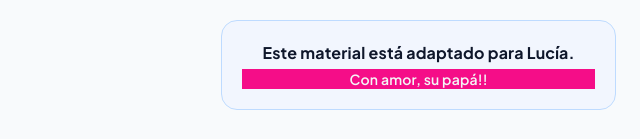
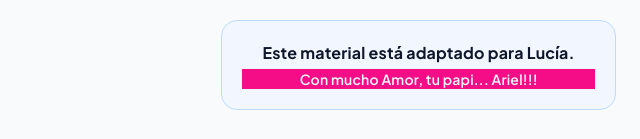
Before and after one commit to chilecitolr/Matematica-para-Lucia, a React (Vite) app: page / in a window 1280 px wide. Shown: the part 2506-2645 px from the top of the page, without its empty margins (640-1280 px from the left). Built offline with nearby package versions, Linux system fonts and the light colour scheme.

Commit message:
refactor: update footer message for Lucia

```diff
--- a/src/App.tsx
+++ b/src/App.tsx
@@ -1102,7 +1102,7 @@ export default function App() {
                 Este material está adaptado para Lucía.
               </div>
               <div className="font-display text-sm font-semibold bg-[#f50d88] text-[#f4f5f6]">
-                Con amor, su papá!!
+                Con mucho Amor, tu papi... Ariel!!!
               </div>
             </div>
           </aside>
```
